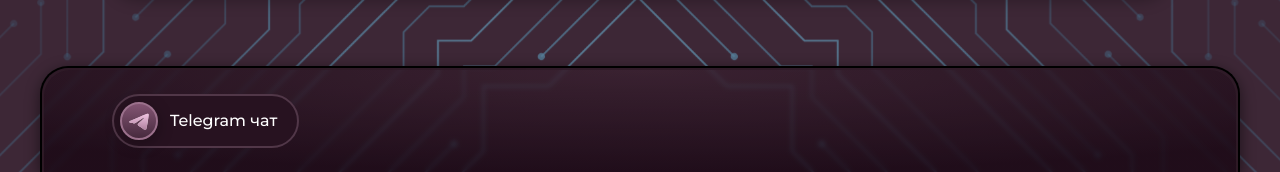
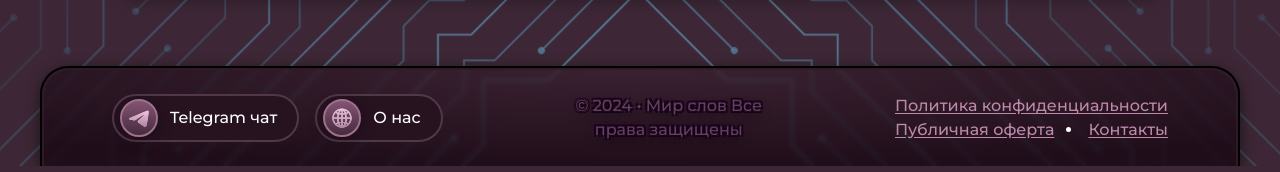
Before and after one commit to abduvalidev/world-of_words, a React (Vite) app: page / in a window 1280 px wide. Shown: the part 1757-1929 px from the top of the page. Built offline with nearby package versions, Linux system fonts and the light colour scheme.

Commit message:
first commit

```diff
--- a/src/components/Footer.jsx
+++ b/src/components/Footer.jsx
@@ -1,5 +1,6 @@
 import { Link } from "react-router-dom";
 import TelegramIcon from "../assets/svg/telegram-icon.svg";
+import ChormeIcon from "../assets/svg/chorme.svg";
 import { useTranslation } from "react-i18next";
 
 export default function Header() {
@@ -8,18 +9,92 @@ export default function Header() {
     <footer className="max-w-base-2 mx-auto px-five md:px-3.5 lg:px-5 xl:px-10 2xl:px-3 3xl:px-12">
       <div className="border-2 border-b-0 border-black backdrop-blur-[2px] bg-gradient rounded-l-28 rounded-r-28 !rounded-b-none">
         <div className="bg-gradient border-2 border-b-0 border-[#331E2B]/80 rounded-l-28 rounded-t-28 !rounded-b-none overflow-hidden">
-          <div className="px-7 xl:px-[68px] py-3.5 xl:py-6">
-            <div>
-              <Link to="/chat" className="w-max bg-[#271220] border-2 border-[#513748] rounded-full flex items-center gap-3 p-1.5 pr-5">
-                <div className="bg-gradietn size-[2.375rem] flex items-center justify-center">
+          <div className="flex items-center justify-between gap-4 px-7 xl:px-[68px] py-3.5 xl:py-6">
+            <div className="flex items-center gap-4 justify-between w-full md:w-auto">
+              <Link
+                to="/chat"
+                className="size-12 xl:w-max bg-[#271220] border-2 border-[#513748] rounded-full flex items-center justify-center gap-3 xl:p-1.5 xl:pr-5"
+              >
+                <div className="shrink-0 bg-gradietn size-[2.375rem] flex items-center justify-center">
                   <img
                     src={TelegramIcon}
                     alt="telegram-icon"
                     className="size-5"
                   />
                 </div>
-                 <p className="font-medium">{t("Footer.chat")}</p>
+                <span className="hidden xl:block font-medium">
+                  {t("Footer.chat")}
+                </span>
               </Link>
+              <div className="block md:hidden space-y-2">
+                <p className="font-medium text-gradient text-center max-w-[200px] mx-auto">
+                  {t("Footer.center")}
+                </p>
+                <div className="font-medium flex flex-col">
+                  <Link
+                    to="/"
+                    className="text-[#BD89A9] decoration underline underline-offset-2"
+                  >
+                    {t("Footer.policy")}
+                  </Link>
+                  <div className="flex items-center gap-3 justify-between">
+                    <Link
+                      to="/"
+                      className="text-[#BD89A9] decoration underline underline-offset-2"
+                    >
+                      {t("Footer.offer")}
+                    </Link>
+                    <ul className="list-inside">
+                      <li className="list-disc">
+                        <Link className="text-[#BD89A9] decoration underline underline-offset-2">
+                          Контакты
+                        </Link>
+                      </li>
+                    </ul>
+                  </div>
+                </div>
+              </div>
+              <Link
+                to="/chat"
+                className="size-12 xl:w-max bg-[#271220] border-2 border-[#513748] rounded-full flex items-center justify-center gap-3 xl:p-1.5 xl:pr-5"
+              >
+                <div className="shrink-0 bg-gradietn size-[2.375rem] flex items-center justify-center">
+                  <img
+                    src={ChormeIcon}
+                    alt="telegram-icon"
+                    className="size-5"
+                  />
+                </div>
+                <span className="hidden xl:block font-medium">
+                  {t("Footer.chorme")}
+                </span>
+              </Link>
+            </div>
+            <p className="hidden md:block font-medium text-gradient text-center max-w-[200px]">
+              {t("Footer.center")}
+            </p>
+            <div className="font-medium hidden md:flex flex-col">
+              <Link
+                to="/"
+                className="text-[#BD89A9] decoration underline underline-offset-2"
+              >
+                {t("Footer.policy")}
+              </Link>
+              <div className="flex items-center gap-3 justify-between">
+                <Link
+                  to="/"
+                  className="text-[#BD89A9] decoration underline underline-offset-2"
+                >
+                  {t("Footer.offer")}
+                </Link>
+                <ul className="list-inside">
+                  <li className="list-disc">
+                    <Link className="text-[#BD89A9] decoration underline underline-offset-2">
+                      Контакты
+                    </Link>
+                  </li>
+                </ul>
+              </div>
             </div>
           </div>
         </div>
--- a/src/index.css
+++ b/src/index.css
@@ -48,20 +48,25 @@
   );
   box-shadow: 0px 4px 16.4px 0px #0000004f;
   backdrop-filter: blur(2.5px);
-  @apply overflow-hidden rounded-full border-2 border-[#9b718c]
+  @apply overflow-hidden rounded-full border-2 border-[#9b718c];
 }
 
 .border-svg::after {
-  content: '';
-  @apply absolute top-1/2 -translate-x-1/2 -translate-y-1/2 rotate-45 bg-[#220F1C] size-2
+  content: "";
+  @apply absolute top-1/2 -translate-x-1/2 -translate-y-1/2 rotate-45 bg-[#220F1C] size-2;
 }
 
 .border-svg::before {
-  content: '';
-  @apply absolute top-1/2 right-0 translate-x-1/2 -translate-y-1/2 rotate-45 bg-[#220F1C] size-2
+  content: "";
+  @apply absolute top-1/2 right-0 translate-x-1/2 -translate-y-1/2 rotate-45 bg-[#220F1C] size-2;
 }
-
-
+.text-gradient {
+  color: #634357; /* matn rangiga mos rang tanlang */
+  text-shadow: 2px 2px 0 #1a001f, /* yuqori chap soyalar */ -2px 2px 0 #1a001f,
+    /* yuqori o'ng soyalar */ 2px -2px 0 #1a001f,
+    /* past chap soyalar */ -2px -2px 0 #1a001f,
+    /* past o'ng soyalar */ 0px 5px 10px rgba(0, 0, 0, 0.5);
+}
 
 /* Scroll styles */
 .no-scroll::-webkit-scrollbar {
--- a/src/locales/en.json
+++ b/src/locales/en.json
@@ -16,6 +16,10 @@
     "appBtn": "All literary worlds"
   },
   "Footer": {
-    "chat": "Telegram chat"
+    "chat": "О нас",
+    "chorme": "About Us",
+    "center": "© 2024 • World of Words All rights reserved",
+    "policy": "Privacy Policy",
+    "kontakt": "Contacts"
   }
 }
--- a/src/locales/ru.json
+++ b/src/locales/ru.json
@@ -16,6 +16,13 @@
     "appBtn": "Все литературные миры"
   },
   "Footer": {
-    "chat": "Telegram чат"
+    "chat": "Telegram чат",
+    "chorme": "О нас",
+    "center": "© 2024 • Мир слов Все права защищены",
+    "policy": "Политика конфиденциальности",
+    "offer": "Публичная оферта",
+    "kontakt": "Контакты"
+
+
   }
 }
```
Also changed, not shown: src/assets/svg/chorme.svg (added).
